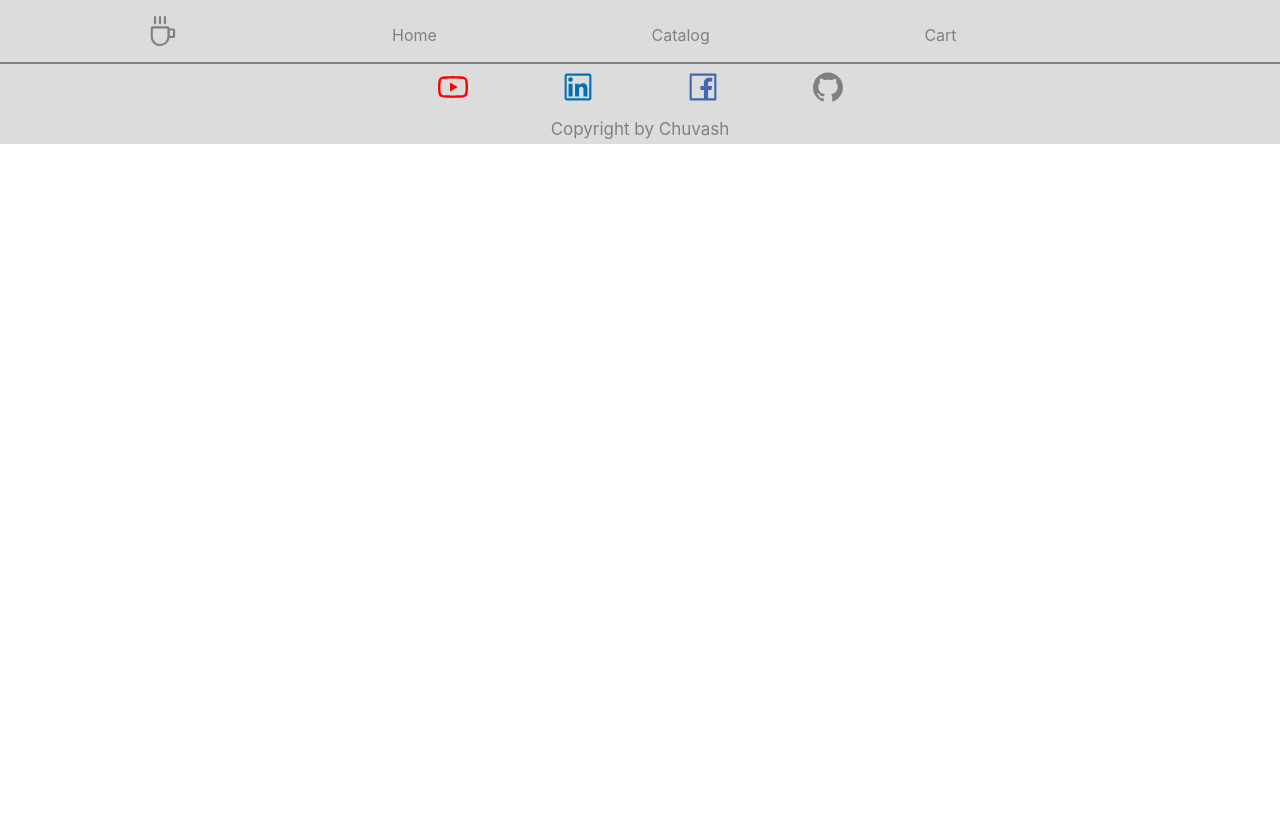
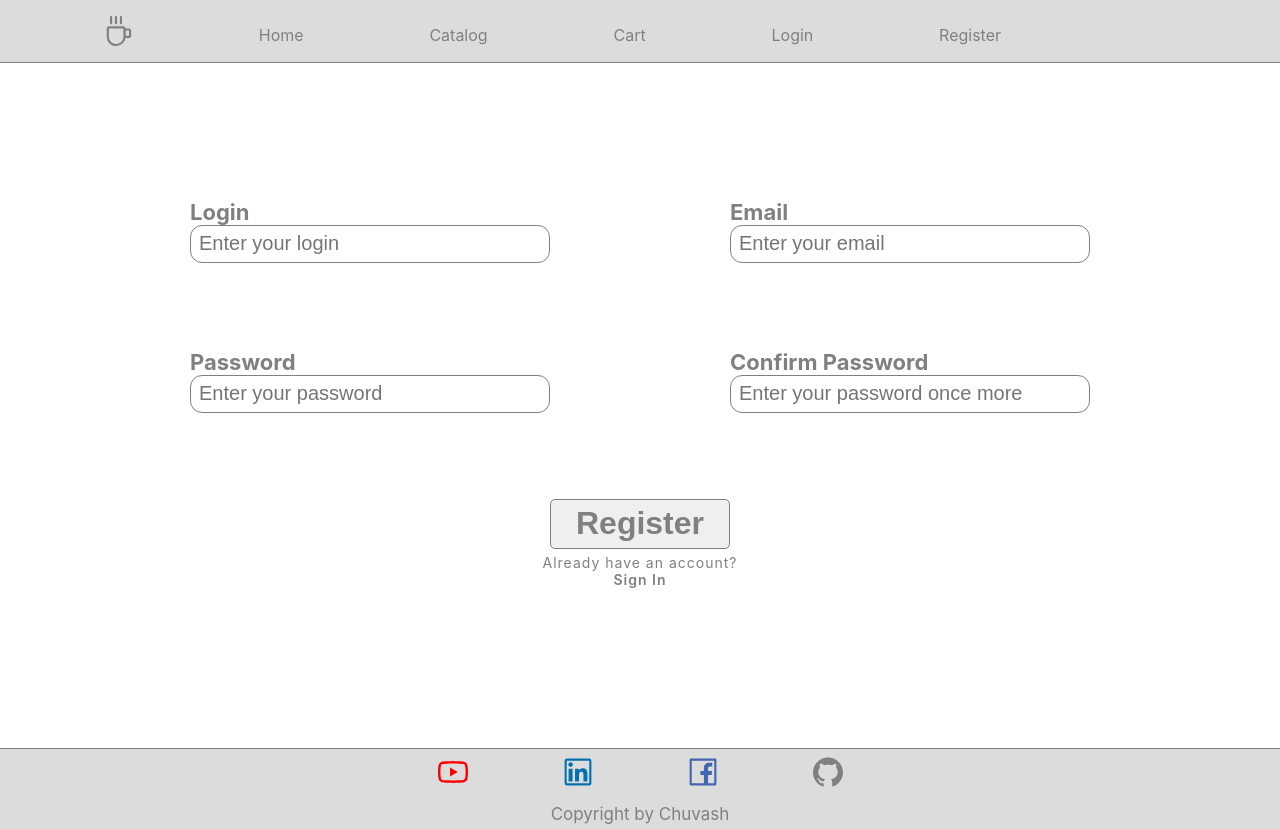
Before and after one commit to prodigyoff/webLab6-12, a React (Create React App) app: page /register in a window 1280 px wide. Before the commit the page ends 800 px from the top, so only its background shows below. Built offline with nearby package versions, Linux system fonts and the light colour scheme.

Commit message:
Finished lab12

```diff
--- a/src/App.js
+++ b/src/App.js
@@ -8,29 +8,27 @@ import HomePage from './pages/HomePage'
 import CartPage from './pages/CartPage'
 import CheckoutPage from './pages/CheckoutPage'
 import SuccessPage from './pages/SuccessPage'
+import ProtectedRoute from './components/ProtectedRoute'
+import RegisterPage from './pages/RegisterPage'
+import LoginPage from './pages/LoginPage'
+
 
 const App = () => {
   return (
     <Router>
       <Header />
       <Switch>
-        <Route exact path = '/'>
-          <HomePage/>
+        <ProtectedRoute component={<HomePage/>} path={'/'} exact />
+        <ProtectedRoute component={<Catalog />} path={'/item'} />
+        <ProtectedRoute component={<ItemPage />} path={'/item/:id'} />
+        <ProtectedRoute component={<CartPage />} path={'/cart'} />
+        <ProtectedRoute component={<CheckoutPage />} path={'/checkout'} />
+        <ProtectedRoute component={<SuccessPage />} path={'/success'} />
+        <Route path='/register'>
+          <RegisterPage />
         </Route>
-        <Route exact path = '/item'>
-          <Catalog/>
-        </Route>
-        <Route path = {`/item/:id`}>
-          <ItemPage/>
-        </Route>
-        <Route path = '/cart'>
-          <CartPage/>
-        </Route>
-        <Route path="/checkout">
-          <CheckoutPage />
-        </Route>
-        <Route path="/success">
-          <SuccessPage />
+        <Route path='/login'>
+          <LoginPage />
         </Route>
       </Switch>
       <Footer/>
--- /dev/null
+++ b/src/components/ProtectedRoute.js
@@ -0,0 +1,20 @@
+import React from 'react';
+import { Redirect, Route } from 'react-router-dom';
+
+const ProtectedRoute = ({ component, path, exact = false, redirect = null, }) => {
+  let isAuth = false;
+  const username = localStorage.getItem('username');
+  const password = localStorage.getItem('password');
+  const email = localStorage.getItem('email');
+  if (username != null && email != null && password != null) {
+    isAuth = true;
+  }
+
+  return (
+    <Route path={path} exact={exact}>
+      {isAuth ? component : redirect ? redirect : <Redirect to='/login' />}
+    </Route>
+  );
+};
+
+export default ProtectedRoute;
--- /dev/null
+++ b/src/components/ValidationField.js
@@ -0,0 +1,17 @@
+import { useField, ErrorMessage } from 'formik';
+import { Label, Input, Field, Error } from '../styles/CheckoutPage.styles'
+
+function ValidationField({ label, ...props }) {
+
+    const [field] = useField(props);
+
+    return (
+        <Field>
+            <Label htmlFor={props.name} style={{fontSize: '22px'}}>{label}</Label>
+            <Input {...field} {...props} />
+            <ErrorMessage name={field.name}>{error => <Error>{error}</Error>}</ErrorMessage>
+        </Field>
+    );
+}
+
+export default ValidationField;
--- a/src/containers/Header.js
+++ b/src/containers/Header.js
@@ -1,6 +1,6 @@
 import {HeaderContainer, HeaderNavigations, HeaderLinks, NavLink} from '../styles/Header.styles.js'
 import {CoffeeOutlined} from '@ant-design/icons'
-import { Link } from 'react-router-dom'
+import { useHistory } from 'react-router-dom';
 
 const HeaderLink = (props) =>{
     return(
@@ -11,6 +11,20 @@ const HeaderLink = (props) =>{
 }
 
 const Header = () =>{
+    let history = useHistory();
+    let isAuth = false;
+    const username = localStorage.getItem("username");
+    const password = localStorage.getItem("password");
+    const email = localStorage.getItem("email");
+    if (username != null && email != null && password != null) {
+        isAuth = true;
+    }
+
+    const logout = () => {
+      localStorage.clear();
+      history.push("/login");
+      history.go(0);
+    };
     return (
         <HeaderContainer>
             <HeaderNavigations>
@@ -24,6 +38,20 @@ const Header = () =>{
                 <NavLink to = '/cart' style={{textDecoration:'none'}}>
                 <HeaderLink heading="Cart"/>
                 </NavLink>
+                {isAuth ? (
+                        <NavLink style={{ textDecoration: 'none' }} onClick={logout}>
+                            <HeaderLink heading = 'Log out' />
+                        </NavLink>
+                        ) : (
+                        <>
+                            <NavLink style={{ textDecoration: 'none' }} to="/login">
+                                <HeaderLink heading = 'Login' />
+                            </NavLink>
+                            <NavLink style={{ textDecoration: 'none' }} to="/register">
+                                <HeaderLink heading = 'Register' />
+                            </NavLink>
+                        </>
+                        )}
             </HeaderNavigations>
         </HeaderContainer>
     )
--- /dev/null
+++ b/src/pages/LoginPage.js
@@ -0,0 +1,72 @@
+import React from 'react';
+import {LoginButton, LoginContainer, LoginForm, LoginTitle } from '../styles/LoginPage.styles';
+import { Formik } from 'formik';
+import ValidationField from '../components/ValidationField';
+import { useHistory } from 'react-router-dom';
+import * as Yup from 'yup'
+
+const LoginPage = () => {
+  let history = useHistory();
+
+  const goToSignUp = () => {
+    history.push('/register');
+  };
+
+  const submitForm = (values) => {
+  const username = localStorage.getItem('username');
+  const password = localStorage.getItem('password');
+  const email = localStorage.getItem('email');
+  if ((username === values.username || email === values.username) && password === values.password) {
+    history.push("/");
+    history.go(0);
+  }
+  };
+
+  return (
+    <LoginContainer>
+      <LoginTitle>Log in to continue</LoginTitle>
+      <Formik
+        initialValues={{
+          username: '',
+          password: '',
+        }}
+        validationSchema={Yup.object().shape({
+          username: Yup.string()
+            .min(2, 'Too Short!')
+            .max(30, 'Too Long!')
+            .required('Required')
+            .test('test-name', 'Include spaces', function (value) {
+              return /\s/.test(value) ? false : true;
+            }),
+          password: Yup.string()
+            .min(8, 'Too Short!')
+            .max(20, 'Too Long!')
+            .required('Required')
+            .matches(/^(?!\s+$).+/g, 'Invalid password')
+            .test('test-name', 'Include spaces', function (value) {
+              return /\s/.test(value) ? false : true;
+            })
+            .matches(
+              /^(?=.*[A-Za-z])(?=.*\d)(?=.*[@$!%*#?&])[A-Za-z\d@$!%*#?&]{8,20}$/,
+              'Must atleast contain 8 characters, One uppercase, One lowercase, One number and one special case character'
+            ),
+        })}
+        onSubmit={submitForm}
+      >
+        {({ handleSubmit }) => (
+          <LoginForm>
+            <ValidationField label='Login/Email' name='username' type='text' placeholder='Enter your login or email' />
+            <ValidationField label='Password' name='password' type='password' placeholder='Enter your password' />
+            <LoginButton onClick={handleSubmit}>Submit</LoginButton>
+            <p>
+              Don't have an account?{" "}
+              <span onClick={goToSignUp}>Sign Up</span>
+            </p>
+          </LoginForm>
+        )}
+      </Formik>
+    </LoginContainer>
+  );
+};
+
+export default LoginPage;
--- /dev/null
+++ b/src/pages/RegisterPage.js
@@ -0,0 +1,81 @@
+import React from 'react';
+import { RegisterButton, RegisterContainer, RegisterForm} from '../styles/RegisterPage.styles';
+import { Formik } from 'formik';
+import * as Yup from 'yup';
+import ValidationField from '../components/ValidationField';
+import { useHistory } from 'react-router-dom';
+
+const RegisterPage = () => {
+  let history = useHistory();
+
+  const goToLogIn = () => {
+    history.push('/login');
+  };
+
+  const submitForm = (values) => {
+    localStorage.setItem('username', values['username']);
+    localStorage.setItem('email', values['email']);
+    localStorage.setItem('password', values['password']);
+    history.push('/login');
+  };
+
+  return (
+    <RegisterContainer>
+      <Formik
+        initialValues={{
+          username: '',
+          email: '',
+          password: '',
+          confirmPassword: '',
+        }}
+        validationSchema={Yup.object().shape({
+          username: Yup.string()
+            .min(2, 'Too Short!')
+            .max(30, 'Too Long!')
+            .required('Required')
+            .test('test-name', 'Include spaces', function (value) {
+              return /\s/.test(value) ? false : true;
+            }),
+
+          email: Yup.string().email('Invalid email').required('Required'),
+          password: Yup.string()
+            .min(8, 'Too Short!')
+            .max(20, 'Too Long!')
+            .required('Required')
+            .matches(/^(?!\s+$).+/g, 'Invalid password')
+            .test('test-name', 'Include spaces', function (value) {
+              return /\s/.test(value) ? false : true;
+            })
+            .matches(
+              /^(?=.*[A-Za-z])(?=.*\d)(?=.*[@$!%*#?&])[A-Za-z\d@$!%*#?&]{8,}$/,
+              'Must Contain 8 Characters, One Uppercase, One Lowercase, One Number and one special case Character'
+            ),
+            confirmPassword: Yup.string()
+            .min(8, 'Too Short!')
+            .max(20, 'Too Long!')
+            .required('Required')
+            .oneOf([Yup.ref('password'), null], 'Passwords doesnt match'),
+        })}
+        onSubmit={submitForm}
+      >
+        {({ handleSubmit }) => (
+          <>
+          <RegisterForm>
+            <ValidationField label='Login' name='username' type='text' placeholder='Enter your login' />
+            <ValidationField label='Email' name='email' type='email' placeholder='Enter your email' />
+            <ValidationField label='Password' name='password' type='password' placeholder='Enter your password' />
+            <ValidationField label='Confirm Password' name='confirmPassword' type='password' placeholder='Enter your password once more' />
+          </RegisterForm>
+          <RegisterButton onClick={handleSubmit}>Register</RegisterButton>
+          <p>
+            Already have an account?
+            <span onClick={goToLogIn}>Sign In</span>
+          </p>
+          </>
+        )}
+      </Formik>
+    </RegisterContainer>
+  );
+};
+
+export default RegisterPage;
--- /dev/null
+++ b/src/styles/LoginPage.styles.js
@@ -0,0 +1,55 @@
+import styled from 'styled-components';
+import { Form } from 'formik';
+
+export const LoginContainer = styled.section`
+  display: flex;
+  flex-direction: column;
+  align-items: center;
+  justify-content: center;
+  margin: auto auto;
+  width: 900px;
+  height: 83.2vh;
+  margin-bottom: 20px;
+`
+
+export const LoginTitle = styled.h1`
+  font-size: 32px;
+  text-align: center;
+  color: grey;
+`
+
+export const LoginForm = styled(Form)`
+  display: flex;
+  flex-direction: column;
+  align-items: center;
+  width: 900px;
+  p {
+    display: flex;
+    flex-direction: column;
+    font-size: 14px;
+    color: #020243;
+    text-align: center;
+    width: 300px;
+    letter-spacing: 1px;
+    padding: 5px 0;
+    margin: 0;
+    font-weight: 400;
+    color: grey;
+  }
+  span {
+    cursor: pointer;
+    color: #474543;
+    font-weight: 600;
+    color: grey;
+  }
+`
+
+export const LoginButton = styled.button`
+  width: 180px;
+  height: 50px;
+  font-size: 32px;
+  font-weight: 700;
+  border: 1px solid grey;
+  color: grey;
+  border-radius: 5px;
+`
--- /dev/null
+++ b/src/styles/RegisterPage.styles.js
@@ -0,0 +1,49 @@
+import styled from 'styled-components';
+import { Form } from 'formik';
+
+export const RegisterContainer = styled.section`
+  display: flex;
+  flex-direction: column;
+  align-items: center;
+  justify-content: center;
+  margin: auto auto;
+  width: 900px;
+  margin-bottom: 20px;
+  height: 83.17vh;
+  p {
+    display: flex;
+    flex-direction: column;
+    font-size: 14px;
+    color: grey;
+    text-align: center;
+    width: 300px;
+    letter-spacing: 1px;
+    padding: 5px 0;
+    margin: 0;
+    font-weight: 400;
+  }
+  span {
+    cursor: pointer;
+    color: grey;
+    font-weight: 600;
+  }
+`
+
+export const RegisterForm = styled(Form)`
+  display: flex;
+  flex-wrap: wrap;
+  justify-content: space-between;
+  align-items: center;
+  width: 900px;
+`
+
+export const RegisterButton = styled.button`
+  width: 180px;
+  height: 50px;
+  font-size: 32px;
+  font-weight: 700;
+  border: 1px solid grey;
+  border-radius: 5px;
+  color: grey;
+  outline: none;
+`
```
